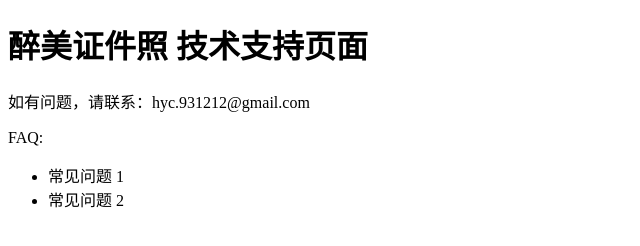
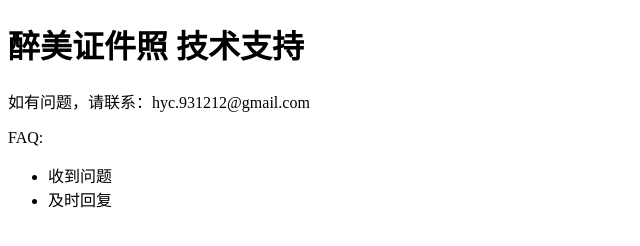
Before and after one commit to hyc-931212/zuimeiphoto, a plain HTML site: page index.html in a window 1280 px wide. Shown: the whole page, without its empty margins (0-640 px from the left). Drawn offline with Linux system fonts and the light colour scheme.

Commit message:
Update index.html

```diff
--- a/index.html
+++ b/index.html
@@ -5,12 +5,12 @@
   <title>醉美证件照 技术支持</title>
 </head>
 <body>
-  <h1>醉美证件照 技术支持页面</h1>
+  <h1>醉美证件照 技术支持</h1>
   <p>如有问题，请联系：hyc.931212@gmail.com</p>
   <p>FAQ:</p>
     <ul>
-    <li>常见问题 1</li>
-    <li>常见问题 2</li>
+    <li>收到问题</li>
+    <li>及时回复</li>
   </ul>
 </body>
 </html>
```
